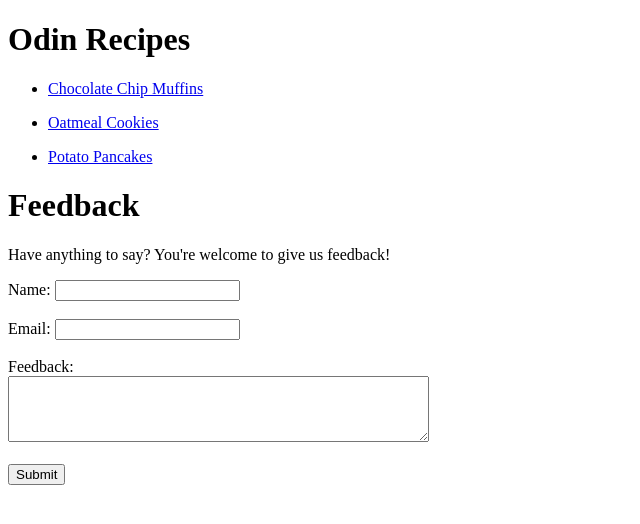
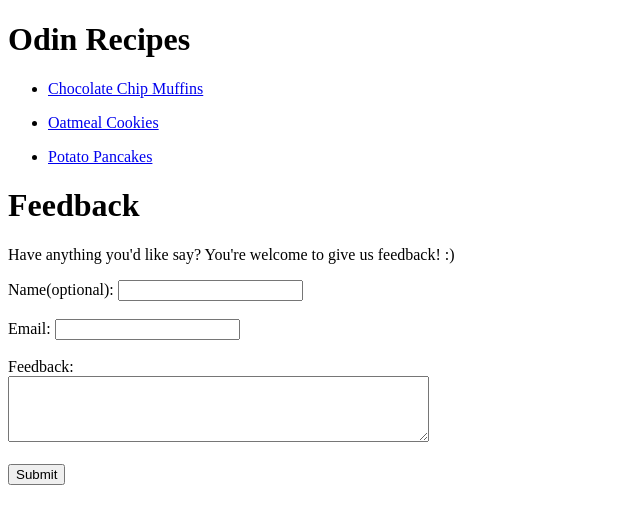
Before and after one commit to Raqhylle-RQN/odin-recipes, a plain HTML site: page index.html in a window 1280 px wide. Shown: the whole page, without its empty margins (0-640 px from the left). Drawn offline with Linux system fonts and the light colour scheme.

Commit message:
Added optional label for the name part of the feedback form.\

```diff
--- a/index.html
+++ b/index.html
@@ -16,10 +16,10 @@
 
 
 <h1>Feedback</h1>
-<p>Have anything to say? You're welcome to give us feedback!</p
+<p>Have anything you'd like say? You're welcome to give us feedback! :)</p>
 
     <form>
-      <label for="name">Name:</label>
+      <label for="name">Name(optional):</label>
       <input type="text" id="name" name="name"><br><br>
 
       <label for="email">Email:</label>
```
